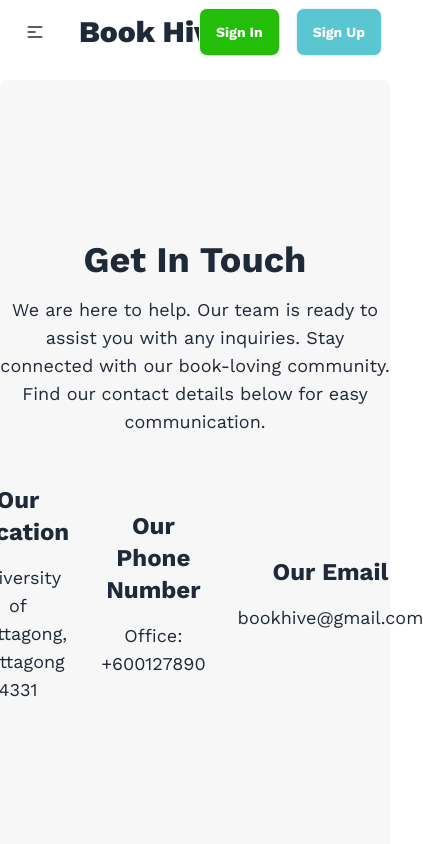
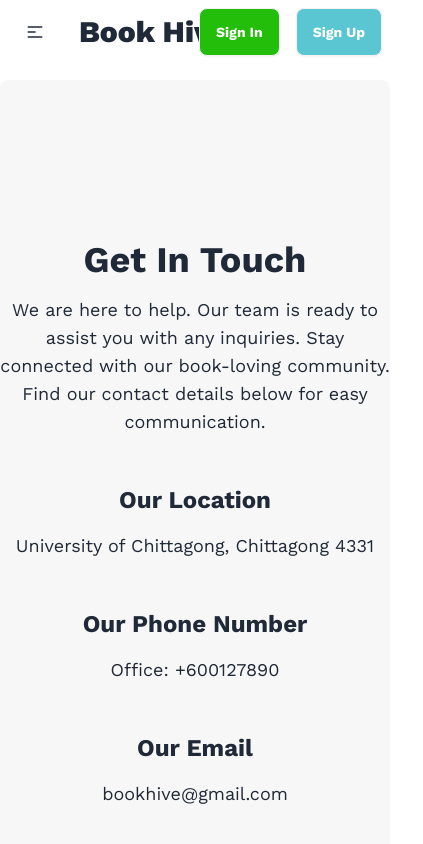
Before and after one commit to preetu10/bookhive-frontend-based-site, a React app: page /contact in a window 390 px wide. Shown: the top 844 px of the page, 423 px wide, since content can reach past the window. Built offline with nearby package versions, Linux system fonts and the light colour scheme; the HTML template or start-up script is replaced by a standard one; a web font is replaced by a local one.

Commit message:
alhamdulillah completed

```diff
--- a/src/components/ContactUs/ContactUs.jsx
+++ b/src/components/ContactUs/ContactUs.jsx
@@ -7,7 +7,7 @@
         Stay connected with our book-loving community. Find our contact details
         below for easy communication.
       </p>
-      <section className="flex flex-row gap-8 mx-auto items-center justify-center py-8">
+      <section className="flex  flex-col md:flex-row gap-8 mx-auto items-center justify-center py-8">
         <div>
           <h5 className="font-bold  text-2xl my-4">Our Location</h5>
           <p className="mx-auto text-center  text-lg">
```
